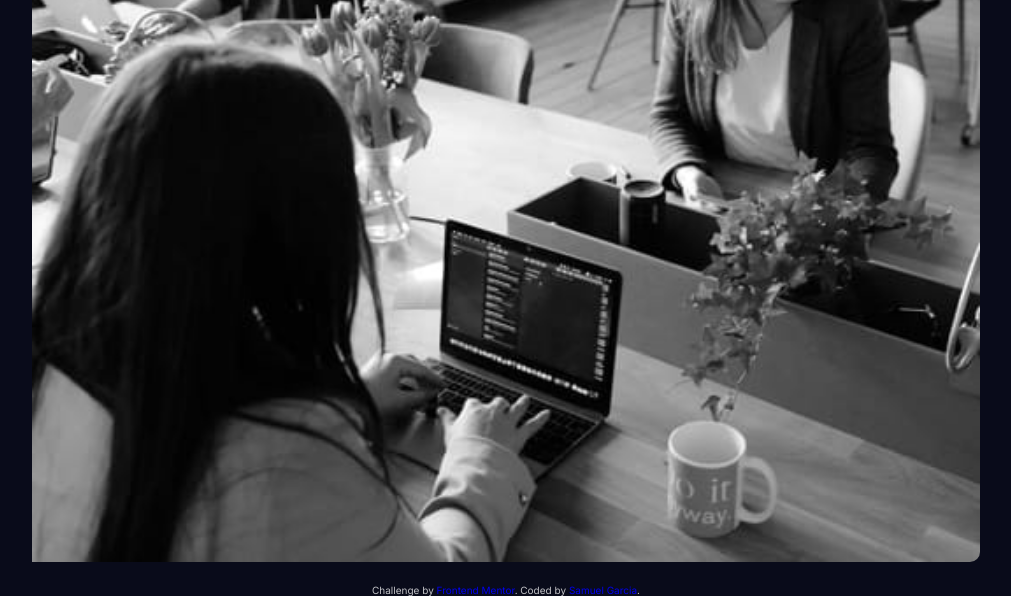
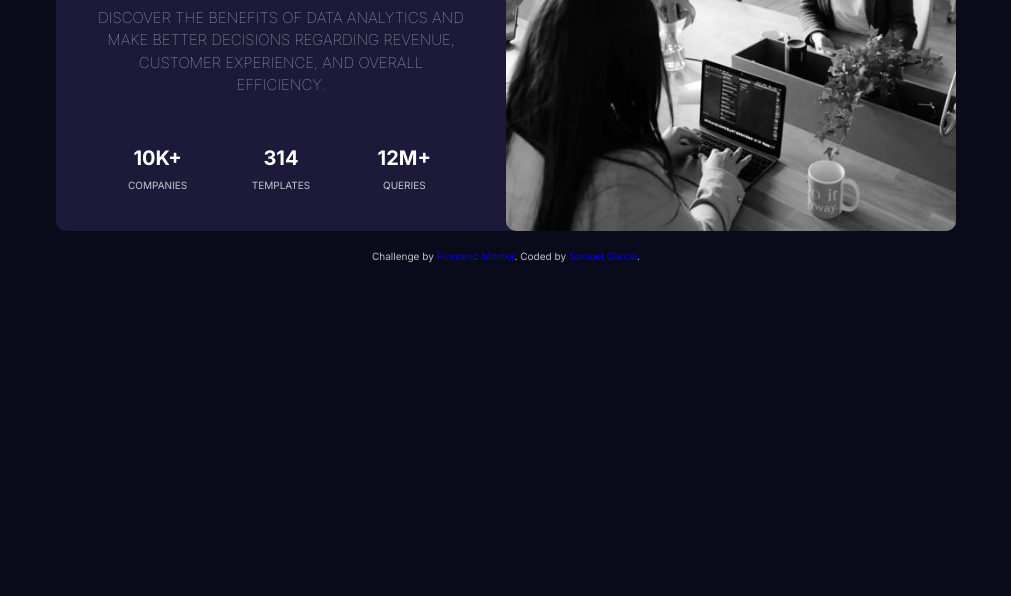
Before and after one commit to SamRod99/Stats-Preview, a plain HTML site: page index.html in a window 1280 px wide. Shown: the part 349-945 px from the top of the page, without its empty margins (134-1145 px from the left). After the commit the page ends 800 px from the top, so only its background shows below. Drawn offline with Linux system fonts and the light colour scheme; a web font is replaced by a local one.

Commit message:
implementacion renponsive

```diff
--- a/css/style.css
+++ b/css/style.css
@@ -36,26 +36,40 @@ h1{
 p{
     color: var(--White-paragraph);
     margin: 0;
+    text-align: center;
+    text-transform: uppercase;
 }
 span{
     color: var(--Purple-500);
 }
+
+/*card*/
+.card{
+    display: grid;
+    grid-template-rows: repeat(2, 1fr);
+    background-color: var(--Blue-950);
+    margin-left: 3rem;
+    margin-right: 3rem;
+    border-radius: 1rem;
+}
 img{
     width: 100%;
-    border-top-right-radius: 1rem;
-    border-bottom-right-radius: 1rem;
-    background-size: cover;
+    height: 100%;
+    grid-row: 1/2;
+    border-radius: 1rem;
 }
-/*card*/
-/*@media (min-width: 768px) {
+@media (min-width: 768px) {
     .card{
-    display: grid;
+    grid-template-rows: none;
     grid-template-columns: repeat(2, 1fr);
-    background-color: var(--Blue-950);
     border-radius: 1rem;
     max-width: 90rem;
 }
-}*/
+    img{
+        grid-column: 2/3;
+    }
+}
+
 .card__info{
     display: flex;
     flex-direction: column;
@@ -67,14 +81,32 @@ img{
     font-size: 1.5rem;
     font-weight: 100;
 }
+@media (min-width: 768px) {
+    .card__descripcion{
+        line-height: 1.5;
+        font-size: 1.5rem;
+        font-weight: 100;
+    }
+}
 .card__numbers{
+    display: flex;
+    flex-direction: column;
+    justify-content: center;
+    align-items: center;
+}
+@media (min-width: 768px) {
+    .card__numbers{
     display: grid;
     grid-template-columns: repeat(3, 1fr);
 }
+}
 .card__negrita{
-    font-weight: bold;
+    color: var(--White-mheading-stats);
+    font-weight: bolder;
+    text-align: center;
     font-size: 2rem;
     margin-top: 5rem;
+    margin-bottom: 1rem;
 }
 .attribution{
     color: var(--White-paragraph);
```
